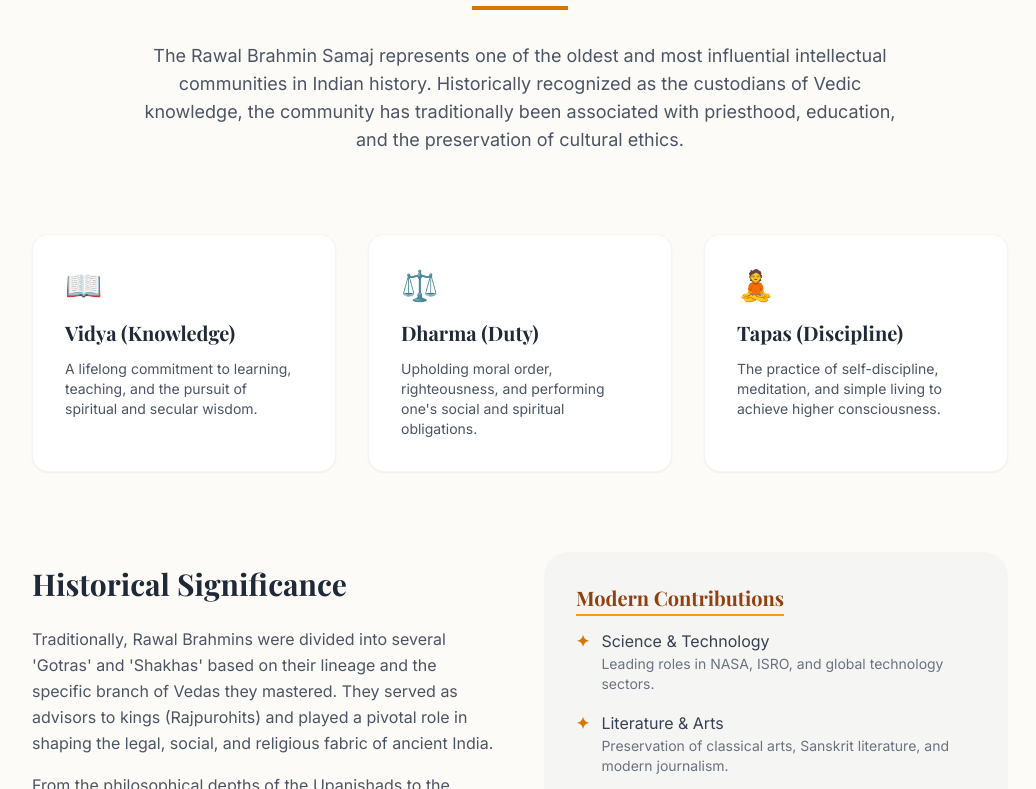
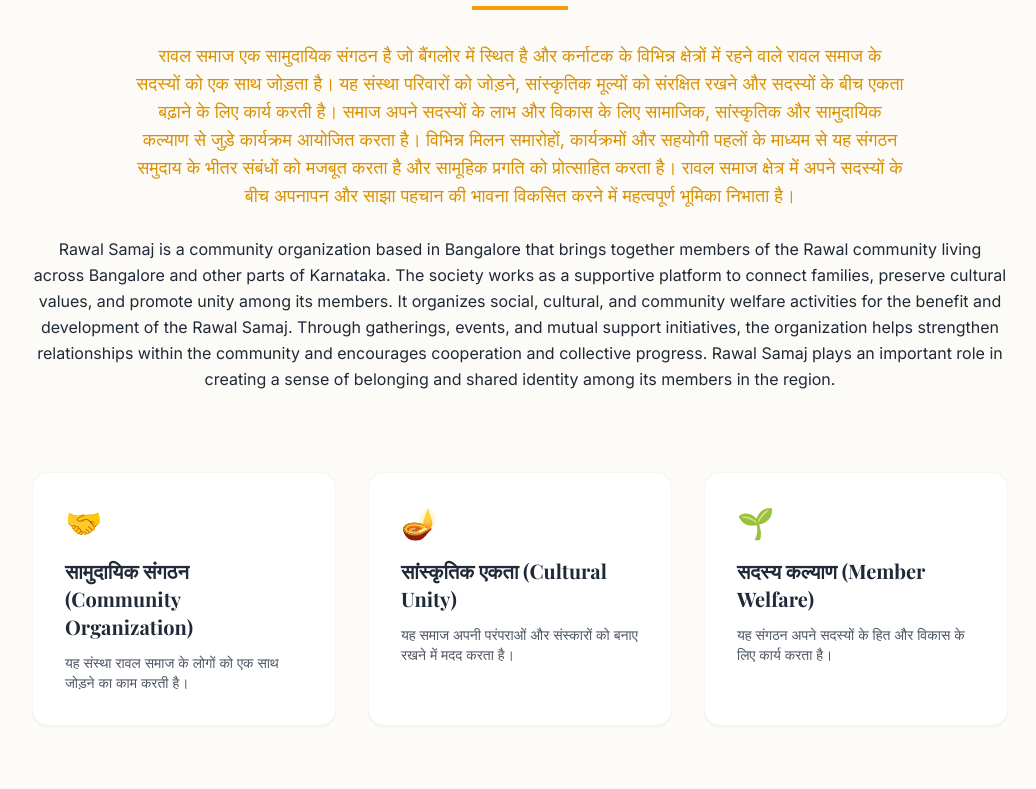
Before and after one commit to yuvisrawal-cyber/Rawal, a plain HTML site: page index.html in a window 1280 px wide. Shown: the part 678-1467 px from the top of the page, without its empty margins (120-1156 px from the left). Drawn offline with nearby package versions, Linux system fonts and the light colour scheme.

Commit message:
Add files via upload

```diff
--- a/index.html
+++ b/index.html
@@ -3,7 +3,7 @@
 <head>
     <meta charset="UTF-8">
     <meta name="viewport" content="width=device-width, initial-scale=1.0">
-    <title>Rawal</title>
+    <title>RAWAL Samaj </title>
     <script src="https://cdn.tailwindcss.com"></script>
     <style>
         @import url('https://fonts.googleapis.com/css2?family=Playfair+Display:wght@400;700&family=Inter:wght@300;400;600&display=swap');
@@ -30,12 +30,12 @@
     <header class="relative h-[70vh] flex items-center justify-center overflow-hidden bg-stone-900">
         <div class="absolute inset-0 w-full h-full">
             <!-- Using the uploaded file path -->
-            <img src="rwlsmj.png" alt="Rawal Brahmin Samaj Image" class="w-full h-full object-cover object-center">
+            <img src="rwlsmj.png" alt="Brahmin Samaj Image" class="w-full h-full object-cover object-center">
             <div class="gradient-overlay absolute inset-0"></div>
         </div>
 
         <div class="relative z-10 text-center px-4">
-            <h1 class="text-5xl md:text-7xl text-white font-bold mb-4 drop-shadow-lg">Rawal Brahmin Samaj</h1>
+            <h1 class="text-5xl md:text-7xl text-white font-bold mb-4 drop-shadow-lg">Rawal Samaj</h1>
             <p class="text-amber-200 text-xl md:text-2xl font-light italic drop-shadow-md">Preserving Wisdom, Guiding Society</p>
             <div class="mt-8">
                 <a href="#info" class="bg-amber-600 hover:bg-amber-700 text-white px-8 py-3 rounded-full font-semibold transition-all shadow-lg inline-block">Explore Our Heritage</a>
@@ -46,29 +46,42 @@
     <main id="info" class="max-w-5xl mx-auto px-6 py-16">
         <!-- Introduction -->
         <section class="mb-20 text-center">
-            <h2 class="text-3xl font-bold mb-6 text-stone-800">Introduction to the Rawal Brahmin Community</h2>
-            <div class="w-24 h-1 bg-amber-600 mx-auto mb-8"></div>
-            <p class="text-lg text-gray-600 max-w-3xl mx-auto">
-                The Rawal Brahmin Samaj represents one of the oldest and most influential intellectual communities in Indian history. Historically recognized as the custodians of Vedic knowledge, the community has traditionally been associated with priesthood, education, and the preservation of cultural ethics.
+            <!-- <h2 class="text-3xl font-bold mb-6 text-stone-800"></h2> -->
+            <h1 style="color: #695351;"class=" text-3xl font-bold mb-6 text-stone-800">रावल समाज </h1>
+            <div class="w-24 h-1 bg-amber-500 mx-auto mb-8"></div>
+            <p style="color:#DA9100"class="text-lg text-gray-500 max-w-3xl mx-auto">
+               रावल समाज एक सामुदायिक संगठन है जो बैंगलोर में स्थित है और कर्नाटक के विभिन्न क्षेत्रों में रहने वाले रावल समाज के सदस्यों को एक साथ जोड़ता है।
+               यह संस्था परिवारों को जोड़ने, सांस्कृतिक मूल्यों को संरक्षित रखने और सदस्यों के बीच एकता बढ़ाने के लिए कार्य करती है।
+               समाज अपने सदस्यों के लाभ और विकास के लिए सामाजिक, सांस्कृतिक और सामुदायिक कल्याण से जुड़े कार्यक्रम आयोजित करता है।
+                विभिन्न मिलन समारोहों, कार्यक्रमों और सहयोगी पहलों के माध्यम से यह संगठन समुदाय के भीतर संबंधों को मजबूत करता है और सामूहिक प्रगति को प्रोत्साहित करता है।
+               रावल समाज क्षेत्र में अपने सदस्यों के बीच अपनापन और साझा पहचान की भावना विकसित करने में महत्वपूर्ण भूमिका निभाता है।
+            </p>
+
+        <br>
+            <p>
+                Rawal Samaj is a community organization based in Bangalore that brings together members of the Rawal community living across Bangalore and other parts of Karnataka.
+                 The society works as a supportive platform to connect families, preserve cultural values, and promote unity among its members.
+                  It organizes social, cultural, and community welfare activities for the benefit and development of the Rawal Samaj. Through gatherings, events, and mutual support initiatives, the organization helps strengthen relationships within the community and encourages cooperation and collective progress.
+                 Rawal Samaj plays an important role in creating a sense of belonging and shared identity among its members in the region.
             </p>
         </section>
 
         <!-- Core Values Grid -->
         <div class="grid md:grid-cols-3 gap-8 mb-20">
             <div class="bg-white p-8 rounded-2xl shadow-sm border border-stone-100 hover:shadow-md transition-shadow group">
-                <div class="text-amber-600 text-3xl mb-4 group-hover:scale-110 transition-transform inline-block">📖</div>
-                <h3 class="text-xl font-bold mb-3">Vidya (Knowledge)</h3>
-                <p class="text-gray-600 text-sm">A lifelong commitment to learning, teaching, and the pursuit of spiritual and secular wisdom.</p>
+                <div class="text-amber-600 text-3xl mb-4 group-hover:scale-110 transition-transform inline-block">🤝</div>
+                <h3 class="text-xl font-bold mb-3">सामुदायिक संगठन (Community Organization)</h3>
+                <p class="text-gray-600 text-sm">यह संस्था रावल समाज के लोगों को एक साथ जोड़ने का काम करती है। </p>
             </div>
             <div class="bg-white p-8 rounded-2xl shadow-sm border border-stone-100 hover:shadow-md transition-shadow group">
-                <div class="text-amber-600 text-3xl mb-4 group-hover:scale-110 transition-transform inline-block">⚖️</div>
-                <h3 class="text-xl font-bold mb-3">Dharma (Duty)</h3>
-                <p class="text-gray-600 text-sm">Upholding moral order, righteousness, and performing one's social and spiritual obligations.</p>
+                <div class="text-amber-600 text-3xl mb-4 group-hover:scale-110 transition-transform inline-block">🪔</div>
+                <h3 class="text-xl font-bold mb-3">सांस्कृतिक एकता (Cultural Unity)</h3>
+                <p class="text-gray-600 text-sm">यह समाज अपनी परंपराओं और संस्कारों को बनाए रखने में मदद करता है। </p>
             </div>
             <div class="bg-white p-8 rounded-2xl shadow-sm border border-stone-100 hover:shadow-md transition-shadow group">
-                <div class="text-amber-600 text-3xl mb-4 group-hover:scale-110 transition-transform inline-block">🧘</div>
-                <h3 class="text-xl font-bold mb-3">Tapas (Discipline)</h3>
-                <p class="text-gray-600 text-sm">The practice of self-discipline, meditation, and simple living to achieve higher consciousness.</p>
+                <div class="text-amber-600 text-3xl mb-4 group-hover:scale-110 transition-transform inline-block">🌱</div>
+                <h3 class="text-xl font-bold mb-3">सदस्य कल्याण (Member Welfare)</h3>
+                <p class="text-gray-600 text-sm">यह संगठन अपने सदस्यों के हित और विकास के लिए कार्य करता है। </p>
             </div>
         </div>
 
@@ -77,7 +90,7 @@
             <div class="order-2 md:order-1">
                 <h2 class="text-3xl font-bold mb-6">Historical Significance</h2>
                 <p class="mb-4 text-gray-600">
-                    Traditionally, Rawal Brahmins were divided into several 'Gotras' and 'Shakhas' based on their lineage and the specific branch of Vedas they mastered. They served as advisors to kings (Rajpurohits) and played a pivotal role in shaping the legal, social, and religious fabric of ancient India.
+                    Traditionally, Brahmins were divided into several 'Gotras' and 'Shakhas' based on their lineage and the specific branch of Vedas they mastered. They served as advisors to kings (Rajpurohits) and played a pivotal role in shaping the legal, social, and religious fabric of ancient India.
                 </p>
                 <p class="text-gray-600">
                     From the philosophical depths of the Upanishads to the mathematical genius of Aryabhata, the community has consistently contributed to the global pool of human knowledge.
@@ -120,7 +133,7 @@
                  <div class="flex-1">
                      <h3 class="text-2xl font-bold text-stone-800 mb-2">Preserving the Eternal</h3>
                      <p class="text-gray-600 italic">"Knowledge is the only treasure that increases by sharing."</p>
-                     <p class="mt-4 text-sm text-gray-500">The Rawal Brahmin community continues to balance traditional values with modern aspirations, fostering a culture of excellence and integrity across the globe.</p>
+                     <p class="mt-4 text-sm text-gray-500">The Brahmin community continues to balance traditional values with modern aspirations, fostering a culture of excellence and integrity across the globe.</p>
                  </div>
              </div>
         </section>
@@ -128,13 +141,12 @@
 
     <footer class="bg-stone-800 text-white py-12 text-center">
         <div class="max-w-xl mx-auto px-6">
-            <h3 class="text-xl font-bold mb-4">Rawal Brahmin Samaj Heritage</h3>
-            <p class="text-stone-400 text-sm mb-6">Dedicated to the preservation of Vedic culture and the empowerment of society through education and ethical living.</p>
+            <h3 class="text-xl font-bold mb-4">रावल समाज</h3>
+            <p class="text-stone-400 text-sm mb-6">Dedicated to the preservation of  culture and the empowerment of society through Cultural Unity and Community Organization.</p>
             <div class="w-12 h-px bg-stone-600 mx-auto mb-6"></div>
-            <p class="text-stone-500 text-xs">© 2024 Heritage Portal • Respecting Tradition • Embracing Progress</p>
+            <p class="text-stone-500 text-xs">© 2026 Rawal Samaj • Respecting Tradition • Embracing Progress</p>
         </div>
     </footer>
 
 </body>
-
 </html>
```
